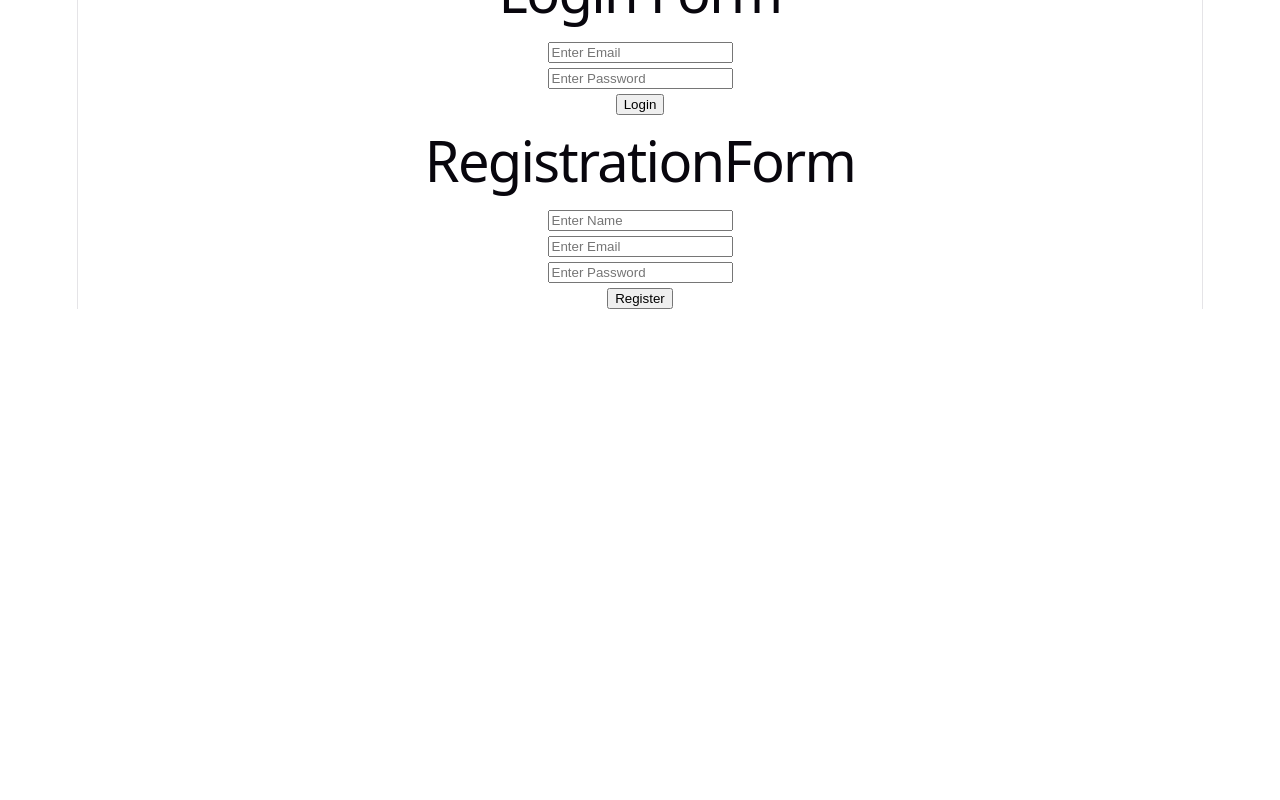
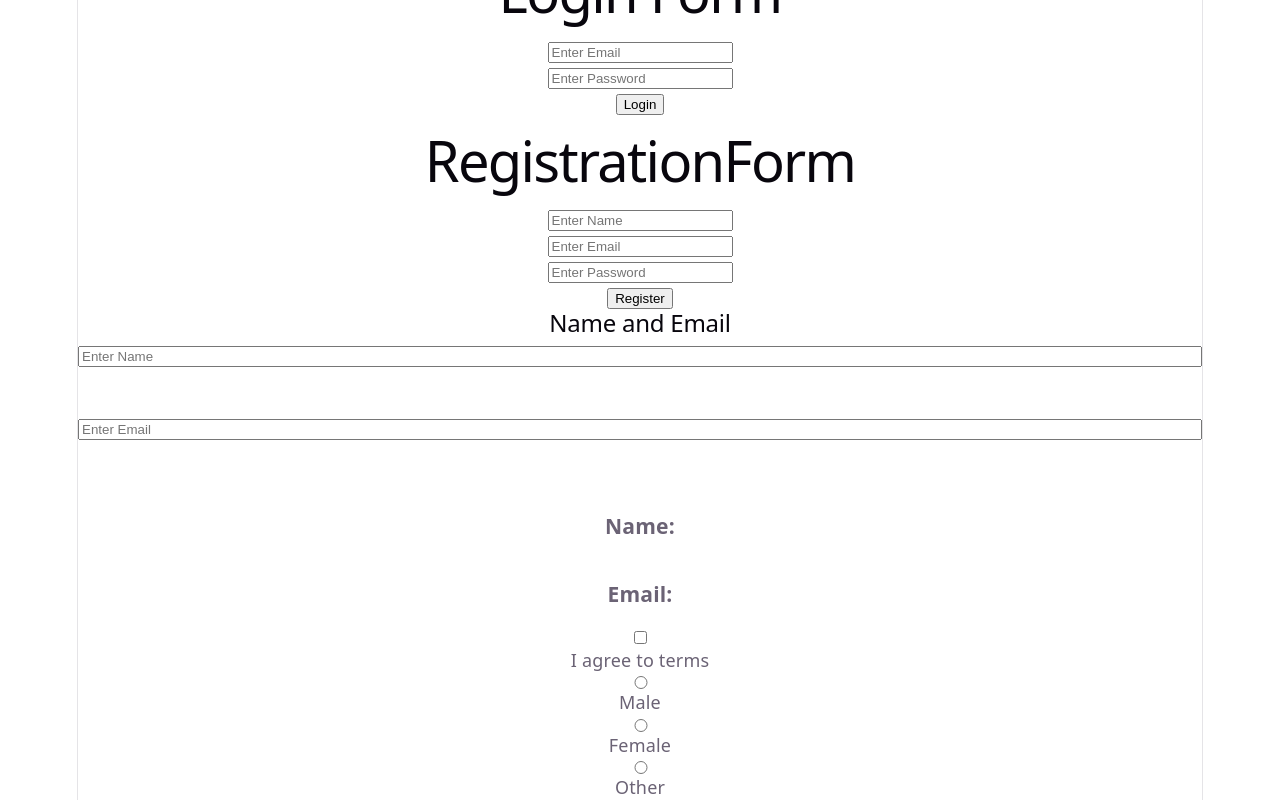
Before and after one commit to Taurasool/react-learning, a React (Vite) app: page / in a window 1280 px wide. Shown: the part 2687-3487 px from the top of the page. Before the commit the page ends 2996 px from the top, so only its background shows below. Built offline with nearby package versions, Linux system fonts and the light colour scheme.

Commit message:
Practice multiple components with Gender

```diff
--- a/src/App.tsx
+++ b/src/App.tsx
@@ -22,7 +22,9 @@ import LoadinSpinner from "./Components/LoadingSpinner.tsx";
 import PassFail from "./Components/PassFail.tsx";
 import LoginForm from "./Components/LoginForm.tsx";
 import RegistrationForm from "./Components/RegistrationForm.tsx";
-
+import NameEmail from "./Components/NameEmail.tsx";
+import Checkbox from "./Components/checkbox.tsx";
+import Gender from "./Components/Gender.tsx";
 
 function App(){
     return (
@@ -79,6 +81,12 @@ function App(){
              <LoginForm />
 
              <RegistrationForm />
+
+             <NameEmail />
+
+             <Checkbox />
+
+             <Gender />
         </>
     );
 }
--- /dev/null
+++ b/src/Components/Gender.tsx
@@ -0,0 +1,15 @@
+function Gender(){
+    return(
+        <>
+        <input type="radio" name="gender" /> Male
+        <br />
+
+        <input type="radio" name="gender" /> Female
+        <br />
+
+        <input type="radio" name="gender" /> Other
+
+        </>
+    )
+}
+export default Gender;
--- /dev/null
+++ b/src/Components/NameEmail.tsx
@@ -0,0 +1,36 @@
+import { useState } from "react";
+
+function NameEmail() {
+
+    const [name, setName] = useState("");
+    const [email, setEmail] = useState("");
+
+    return (
+        <>
+            <h2>Name and Email</h2>
+
+            <input
+                type="text"
+                placeholder="Enter Name"
+                value={name}
+                onChange={(e) => setName(e.target.value)}
+            />
+
+            <br /><br />
+
+            <input
+                type="email"
+                placeholder="Enter Email"
+                value={email}
+                onChange={(e) => setEmail(e.target.value)}
+            />
+
+            <br /><br />
+
+            <h3>Name: {name}</h3>
+            <h3>Email: {email}</h3>
+        </>
+    );
+}
+
+export default NameEmail;
--- /dev/null
+++ b/src/Components/checkbox.tsx
@@ -0,0 +1,8 @@
+function checkbox(){
+    return(
+        <>
+        <input type="checkbox" /> I agree to terms
+        </>
+    )
+}
+export default checkbox;
```
